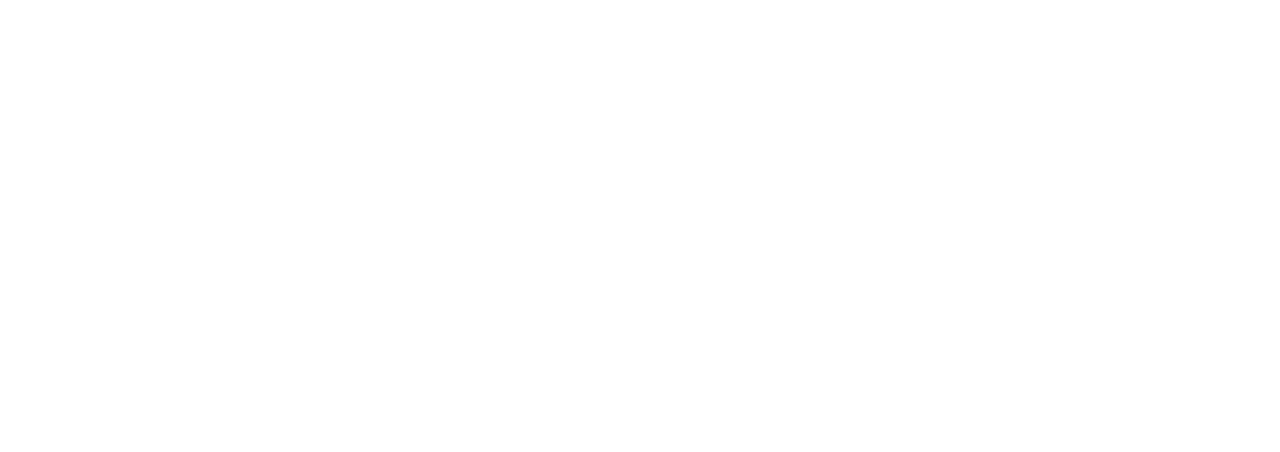
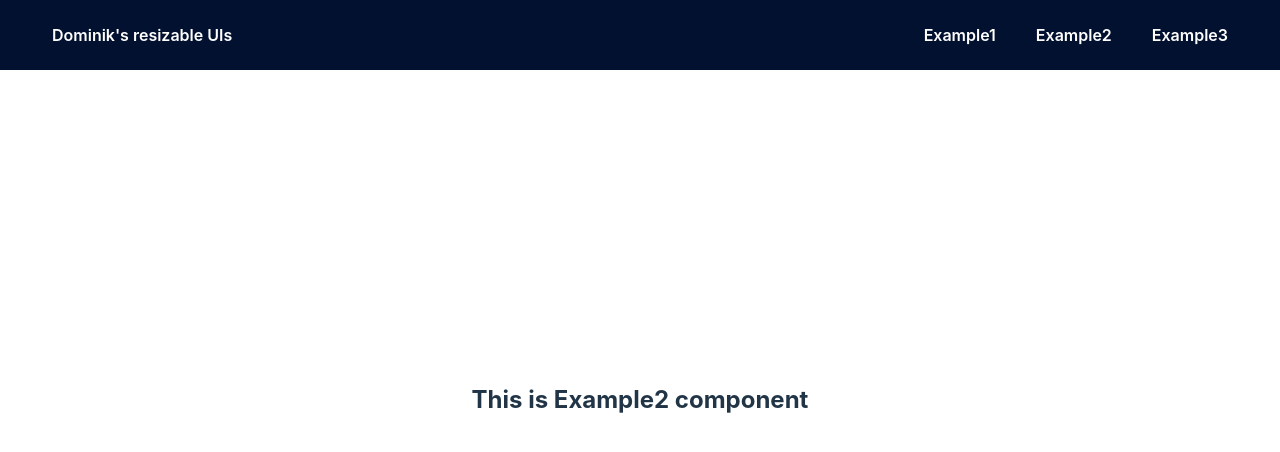
Before and after one commit to DominikTenerife/resizable-ui, a React (Vite) app: page /example2 in a window 1280 px wide. Before the commit this address had no page. Shown: the top 452 px of the page. Built offline with nearby package versions, Linux system fonts and the light colour scheme.

Commit message:
adding basic navbar

```diff
--- a/pages/Example1.jsx
+++ b/pages/Example1.jsx
@@ -0,0 +1,7 @@
+
+export default function Example1() {
+
+    return (
+        <h2>This is Example1 component</h2>
+    )
+}
--- a/pages/Example2.jsx
+++ b/pages/Example2.jsx
@@ -0,0 +1,8 @@
+
+
+export default function Example2() {
+
+    return (
+        <h2>This is Example2 component</h2>
+    )
+}
--- a/pages/Example3.jsx
+++ b/pages/Example3.jsx
@@ -0,0 +1,7 @@
+
+export default function Example3() {
+
+    return (
+        <h2>This is Example3 component</h2>
+    )
+}
--- a/src/App.jsx
+++ b/src/App.jsx
@@ -5,6 +5,9 @@
 import { BrowserRouter, Routes, Route, Link, useParams } from "react-router-dom"
 import Home from "../pages/Home"
 import Layout from "../components/Layout"
+import Example1 from "../pages/Example1"
+import Example2 from "../pages/Example2"
+import Example3 from "../pages/Example3"
 
 function App() {
   const [count, setCount] = useState(0)
@@ -14,6 +17,9 @@
       <Routes>
         <Route path="/" element={<Layout />}>
           <Route index element={<Home />} />
+          <Route path="example1" element={<Example1 />} />
+          <Route path="example2" element={<Example2 />} />
+          <Route path="example3" element={<Example3 />} />
 
         </Route>
 
```
